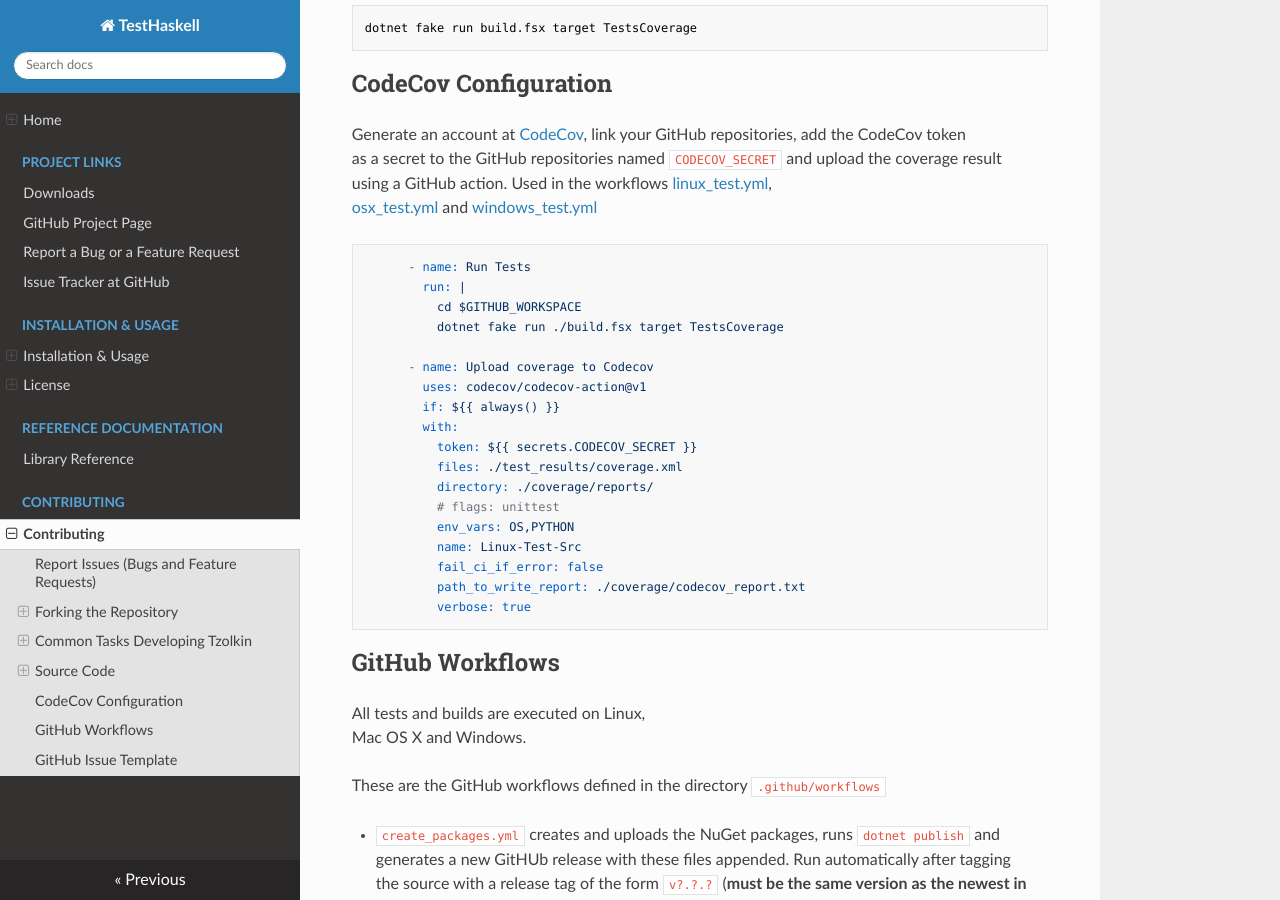
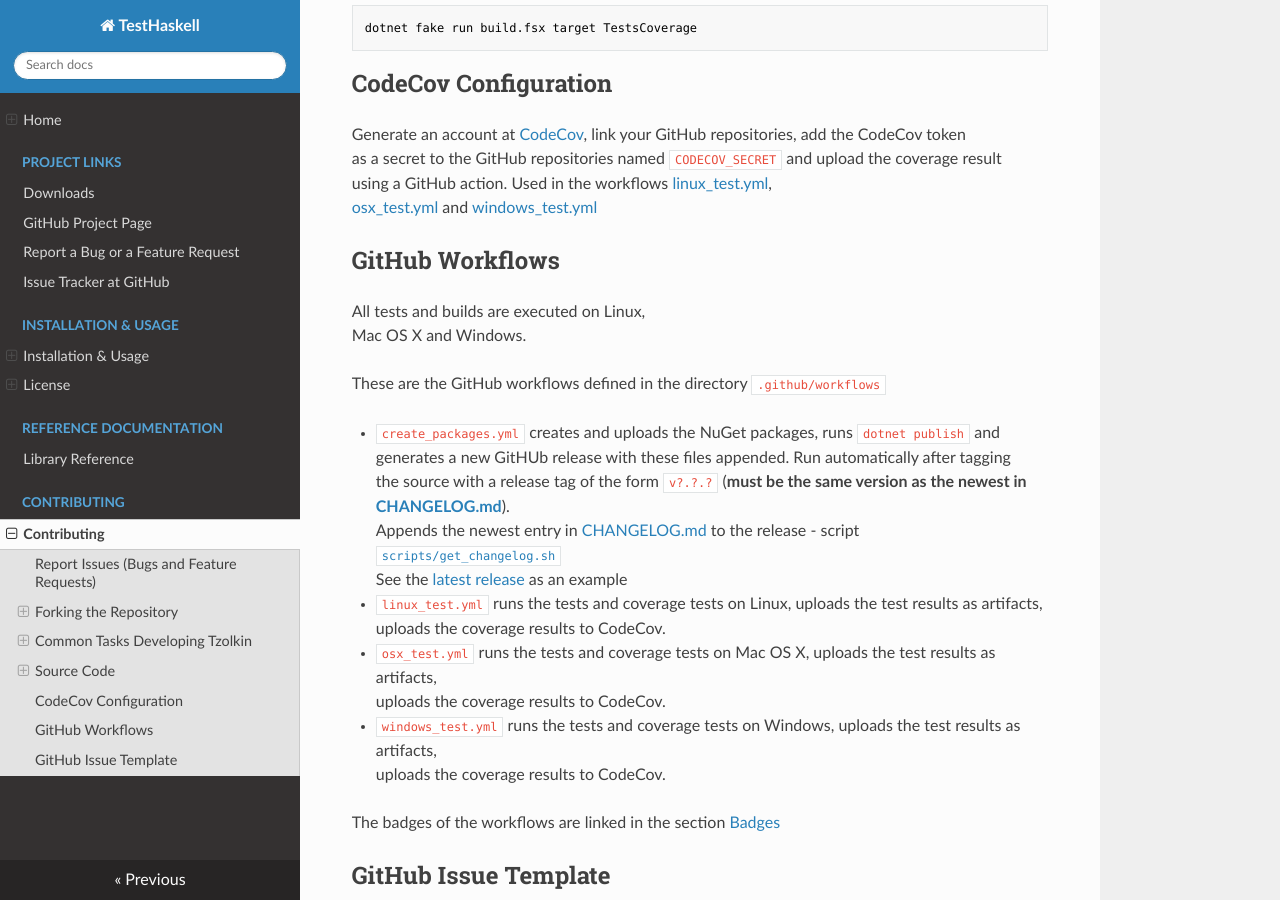
Before and after one commit to Release-Candidate/HaskellTemplate, an MkDocs documentation site: the page built from docs/contributing.md, in a window 1280 px wide and 900 px high, scrolled down 8339 px. Built offline with MkDocs 1.6.1, drawn with Linux system fonts in a browser that asks for light colours; nearby versions of some CDN libraries.

````diff
--- a/docs/contributing.md
+++ b/docs/contributing.md
@@ -339,26 +339,6 @@
 using a GitHub action. Used in the workflows [linux_test.yml](https://github.com/Release-Candidate/Tzolkin/blob/main/.github/workflows/linux_test.yml),
 [osx_test.yml](https://github.com/Release-Candidate/Tzolkin/blob/main/.github/workflows/osx_test.yml) and [windows_test.yml](https://github.com/Release-Candidate/Tzolkin/blob/main/.github/workflows/windows_test.yml)
 
-```yml
-      - name: Run Tests
-        run: |
-          cd $GITHUB_WORKSPACE
-          dotnet fake run ./build.fsx target TestsCoverage
-
-      - name: Upload coverage to Codecov
-        uses: codecov/codecov-action@v1
-        if: ${{ always() }}
-        with:
-          token: ${{ secrets.CODECOV_SECRET }}
-          files: ./test_results/coverage.xml
-          directory: ./coverage/reports/
-          # flags: unittest
-          env_vars: OS,PYTHON
-          name: Linux-Test-Src
-          fail_ci_if_error: false
-          path_to_write_report: ./coverage/codecov_report.txt
-          verbose: true
-```
 
 ## GitHub Workflows
 
````
Also changed, not shown: 3 other files.
